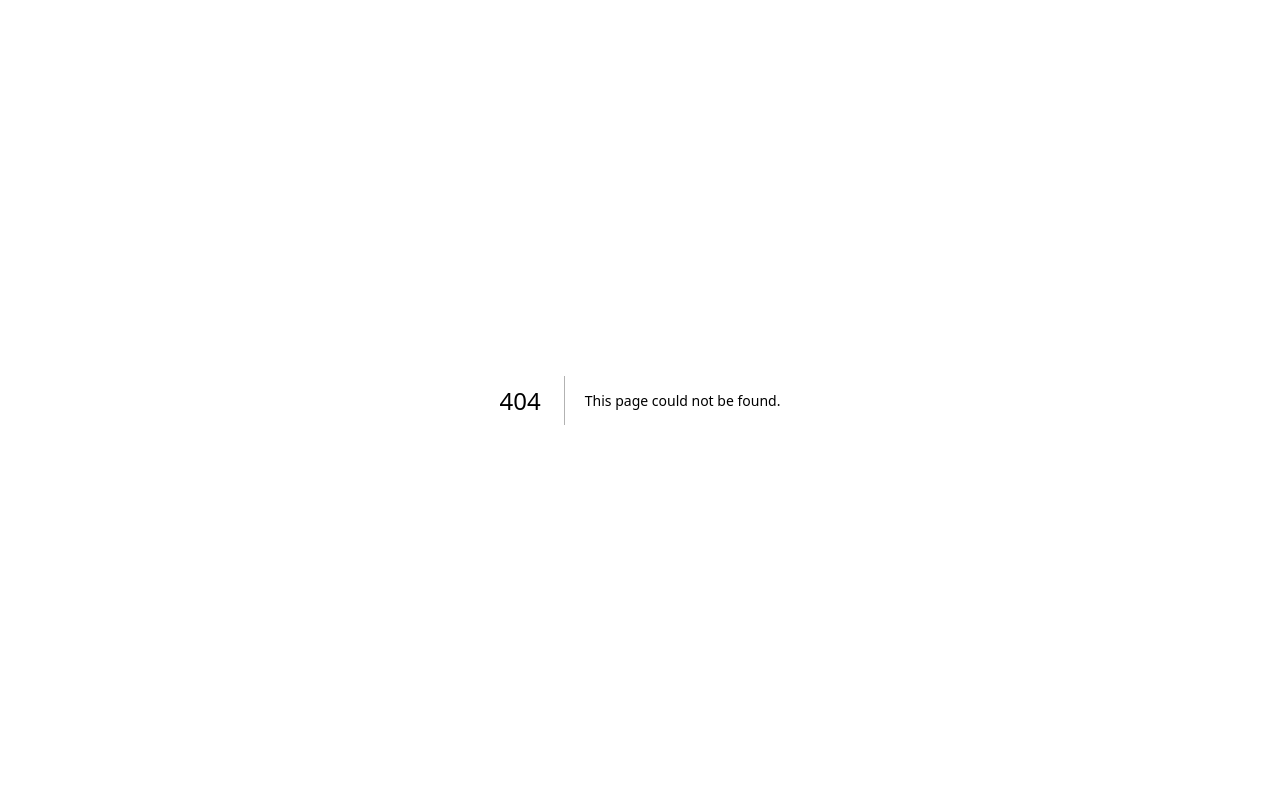
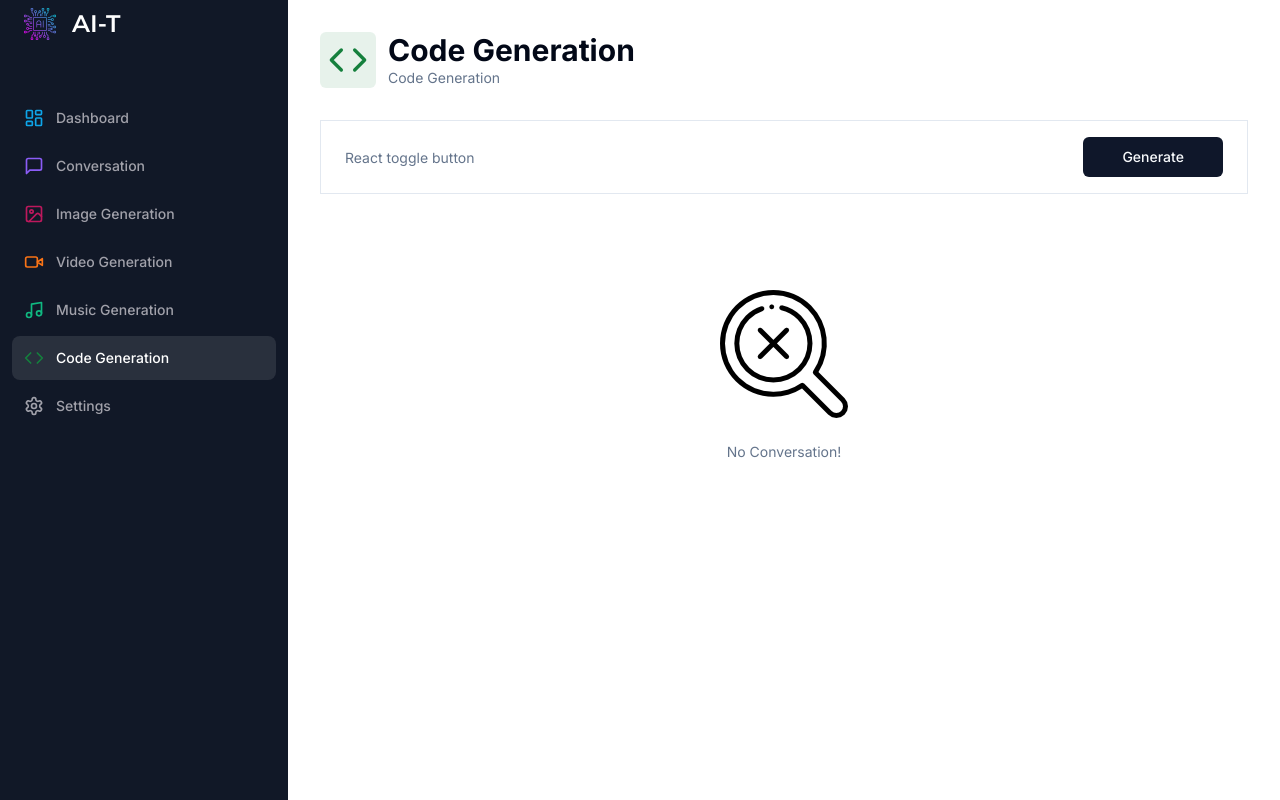
Before and after one commit to Gid3onJura/ai-t, a Next.js app: page /code in a window 1280 px wide. Before the commit this address had no page. Built offline with nearby package versions, Linux system fonts and the light colour scheme.

Commit message:
code generation

```diff
--- /dev/null
+++ b/app/(dashboard)/(routes)/code/constants.ts
@@ -0,0 +1,7 @@
+import * as zod from "zod"
+
+export const formSchema = zod.object({
+  prompt: zod.string().min(1, {
+    message: "Prompt is required",
+  }),
+})
--- /dev/null
+++ b/app/(dashboard)/(routes)/code/page.tsx
@@ -0,0 +1,138 @@
+"use client"
+
+import { Heading } from "@/components/heading"
+import { Code, MessageSquare } from "lucide-react"
+import { useForm } from "react-hook-form"
+import * as zod from "zod"
+import { formSchema } from "./constants"
+import { zodResolver } from "@hookform/resolvers/zod"
+import { Form, FormControl, FormField, FormItem } from "@/components/ui/form"
+import { Input } from "@/components/ui/input"
+import { Button } from "@/components/ui/button"
+import axios from "axios"
+import { useRouter } from "next/navigation"
+import { useState } from "react"
+import { ChatCompletionRequestMessage } from "openai"
+import Empty from "@/components/empty"
+import Loader from "@/components/loader"
+import { cn } from "@/lib/utils"
+import UserAvatar from "@/components/user-avatar"
+import BotAvatar from "@/components/bot-avatar"
+import ReactMarkdown from "react-markdown"
+
+const CodePage = () => {
+  const router = useRouter()
+  const [messages, setMessages] = useState<ChatCompletionRequestMessage[]>([])
+
+  const form = useForm<zod.infer<typeof formSchema>>({
+    resolver: zodResolver(formSchema),
+    defaultValues: {
+      prompt: "",
+    },
+  })
+
+  const isLoading = form.formState.isSubmitting
+
+  const onSubmit = async (values: zod.infer<typeof formSchema>) => {
+    try {
+      const userMessage: ChatCompletionRequestMessage = {
+        role: "user",
+        content: values.prompt,
+      }
+      const newMessages = [...messages, userMessage]
+
+      const response = await axios.post("/api/code", {
+        messages: newMessages,
+      })
+
+      // setMessages((current) => [...current, userMessage, response.data])
+
+      form.reset()
+    } catch (error: any) {
+      console.log(error)
+    } finally {
+      router.refresh()
+    }
+  }
+
+  return (
+    <div>
+      <Heading
+        title="Code Generation"
+        description="Code Generation"
+        icon={Code}
+        iconColor="text-green-700"
+        bgColor="bg-green-700/10"
+      />
+      <div className="px-4 lg:px-8">
+        <div>
+          <Form {...form}>
+            <form
+              onSubmit={form.handleSubmit(onSubmit)}
+              className="rounded-log border w-full p-4 px-3 md:px-6 focus-within:shadow-sm grid grid-cols-12 gap-2"
+            >
+              <FormField
+                name="prompt"
+                render={({ field }) => (
+                  <FormItem className="col-span-12 lg:col-span-10">
+                    <FormControl className="m-0 p-0">
+                      <Input
+                        className="border-0 outline-none focus-visible:ring-0 focus-visible:ring-transparent"
+                        disabled={isLoading}
+                        placeholder="React toggle button"
+                        {...field}
+                      />
+                    </FormControl>
+                  </FormItem>
+                )}
+              />
+              <Button className="col-span-12 lg:col-span-2 w-full" disabled={isLoading}>
+                Generate
+              </Button>
+            </form>
+          </Form>
+        </div>
+        <div className="space-y-4- mt-4">
+          {isLoading && (
+            <div className="p-8 rounded-lg w-full flex items-center justify-center bg-muted">
+              <Loader />
+            </div>
+          )}
+          {messages.length === 0 && !isLoading && <Empty label="No Conversation!" />}
+          {messages.length > 0 && (
+            <div className="flex flex-col-reverse gap-y-4">
+              {messages.map((message) => (
+                <div
+                  key={message.content}
+                  className={cn(
+                    "p-8 w-full flex items-start gap-x-8 rounded-lg",
+                    message.role === "user" ? "bg-white border border-black/10" : "bg-muted"
+                  )}
+                >
+                  {message.role === "user" ? <UserAvatar /> : <BotAvatar />}
+                  <ReactMarkdown
+                    components={{
+                      pre: ({ node, ...props }) => (
+                        <div className="overflow-auto w-full my-2 bg-black/10 p-2 rounded-lg">
+                          <pre {...props} />
+                        </div>
+                      ),
+                      code: ({ node, ...props }) => (
+                        <code className="overflow-auto w-full my-2 bg-black/10 p-2 rounded-lg" {...props} />
+                      ),
+                    }}
+                    className="text-sm overflow-hidden leading-7"
+                  >
+                    {message.content || ""}
+                  </ReactMarkdown>
+                </div>
+              ))}
+            </div>
+          )}
+        </div>
+      </div>
+    </div>
+  )
+}
+
+export default CodePage
--- /dev/null
+++ b/app/api/code/route.ts
@@ -0,0 +1,44 @@
+import { auth } from "@clerk/nextjs"
+import { NextResponse } from "next/server"
+import { Configuration, ChatCompletionRequestMessage, OpenAIApi } from "openai"
+
+const configuration = new Configuration({
+  apiKey: process.env.OPENAI_API_KEY,
+})
+
+const openai = new OpenAIApi(configuration)
+
+const instructionMessage: ChatCompletionRequestMessage = {
+  role: "system",
+  content: "You are a code generator. Only answer in markdown code snippets. Use code comments for explanations.",
+}
+
+export async function POST(request: Request) {
+  try {
+    const { userId } = auth()
+    const body = await request.json()
+    const { messages } = body
+
+    if (!userId) {
+      return new NextResponse("Unauthorized", { status: 401 })
+    }
+
+    if (!configuration.apiKey) {
+      return new NextResponse("OpenAI-Key missing", { status: 500 })
+    }
+
+    if (!messages) {
+      return new NextResponse("prompt required", { status: 400 })
+    }
+
+    const response = await openai.createChatCompletion({
+      model: "gpt-3.5-turbo",
+      messages: [instructionMessage, ...messages],
+    })
+
+    return NextResponse.json(response.data.choices[0].message)
+  } catch (error) {
+    console.log("[CODE_ERROR]", error)
+    return new NextResponse("Internal error", { status: 500 })
+  }
+}
--- a/package.json
+++ b/package.json
@@ -31,6 +31,7 @@
     "react": "18.2.0",
     "react-dom": "18.2.0",
     "react-hook-form": "^7.45.2",
+    "react-markdown": "^8.0.7",
     "tailwind-merge": "^1.14.0",
     "tailwindcss": "3.3.3",
     "tailwindcss-animate": "^1.0.6",
```
Also changed, not shown: 1 other file (tests, documents, lock files or other folders).
